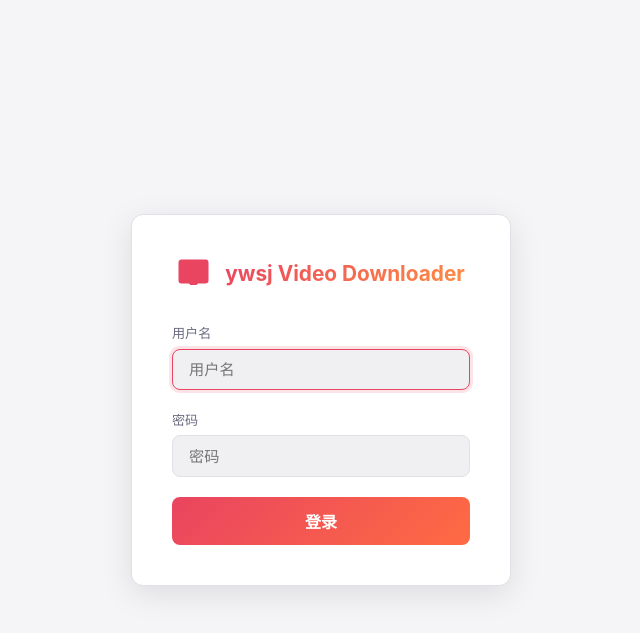
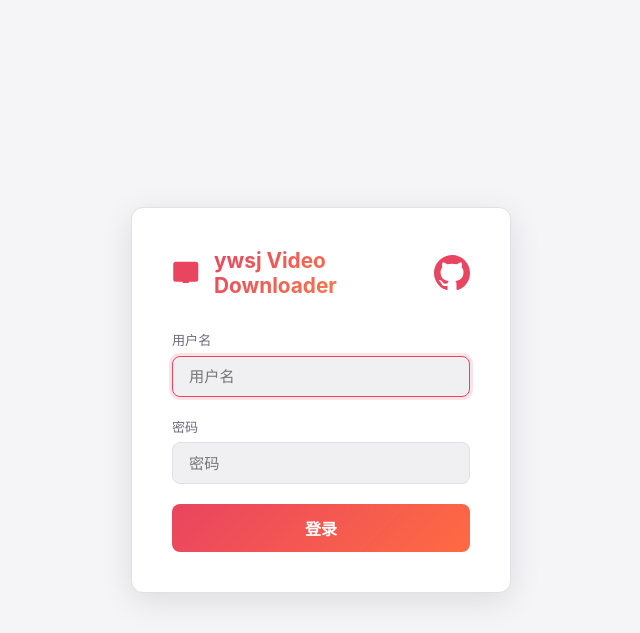
Before and after one commit to yyzq-cf/video-downloader, a Flask app: page / in a window 1280 px wide. Shown: the top 633 px of the page, without its empty margins (319-959 px from the left). Run offline with Flask 3, Linux system fonts and the light colour scheme.

Commit message:
feat: 页面添加GitHub图标链接, 点击跳转项目仓库
- 登录页标题旁加GitHub图标
- 主界面header加GitHub图标(主题切换按钮左侧)
- 点击新标签页打开 github.com/yyzq-cf/video-downloader

```diff
--- a/templates/index.html
+++ b/templates/index.html
@@ -180,6 +180,14 @@
             gap: 0.3rem;
         }
         .btn-icon-header:hover { color: var(--text-primary); border-color: var(--accent); }
+        .github-link {
+            display: flex;
+            align-items: center;
+            color: var(--text-secondary);
+            transition: color 0.2s;
+        }
+        .github-link:hover { color: var(--accent); }
+        .github-link svg { width: 22px; height: 22px; fill: currentColor; }
 
         /* === Main === */
         .container { max-width: 900px; margin: 0 auto; padding: 2rem 1rem; }
@@ -497,6 +505,9 @@
         <div class="logo">
             <svg viewBox="0 0 24 24"><path d="M21 3H3c-1.11 0-2 .89-2 2v12a2 2 0 002 2h5l1 1h4l1-1h5a2 2 0 002-2V5a2 2 0 00-2-2zm-8 13v-3h4l-4-5v3H9l4 5z"/></svg>
             <h1>ywsj Video Downloader</h1>
+            <a href="https://github.com/yyzq-cf/video-downloader" target="_blank" class="github-link" title="GitHub 项目地址" style="margin-left:0.5rem;">
+                <svg viewBox="0 0 24 24"><path d="M12 0C5.37 0 0 5.37 0 12c0 5.31 3.435 9.795 8.205 11.385.6.105.825-.255.825-.57 0-.285-.015-1.23-.015-2.235-3.015.555-3.795-.735-4.035-1.41-.135-.345-.72-1.41-1.23-1.695-.42-.225-1.02-.78-.015-.795.945-.015 1.62.87 1.845 1.23 1.08 1.815 2.805 1.305 3.495.99.105-.78.42-1.305.765-1.605-2.67-.3-5.46-1.335-5.46-5.925 0-1.305.465-2.385 1.23-3.225-.12-.3-.54-1.53.12-3.18 0 0 1.005-.315 3.3 1.23.96-.27 1.98-.405 3-.405s2.04.135 3 .405c2.295-1.56 3.3-1.23 3.3-1.23.66 1.65.24 2.88.12 3.18.765.84 1.23 1.905 1.23 3.225 0 4.605-2.805 5.625-5.475 5.925.435.375.81 1.095.81 2.22 0 1.605-.015 2.895-.015 3.3 0 .315.225.69.825.57A12.02 12.02 0 0024 12c0-6.63-5.37-12-12-12z"/></svg>
+            </a>
         </div>
         <div class="login-error" id="loginError"></div>
         <div class="login-field">
@@ -526,6 +537,9 @@
             </div>
             <div class="user-menu">
                 <span class="user-name" id="userNameDisplay"></span>
+                <a href="https://github.com/yyzq-cf/video-downloader" target="_blank" class="github-link" title="GitHub 项目地址">
+                    <svg viewBox="0 0 24 24"><path d="M12 0C5.37 0 0 5.37 0 12c0 5.31 3.435 9.795 8.205 11.385.6.105.825-.255.825-.57 0-.285-.015-1.23-.015-2.235-3.015.555-3.795-.735-4.035-1.41-.135-.345-.72-1.41-1.23-1.695-.42-.225-1.02-.78-.015-.795.945-.015 1.62.87 1.845 1.23 1.08 1.815 2.805 1.305 3.495.99.105-.78.42-1.305.765-1.605-2.67-.3-5.46-1.335-5.46-5.925 0-1.305.465-2.385 1.23-3.225-.12-.3-.54-1.53.12-3.18 0 0 1.005-.315 3.3 1.23.96-.27 1.98-.405 3-.405s2.04.135 3 .405c2.295-1.56 3.3-1.23 3.3-1.23.66 1.65.24 2.88.12 3.18.765.84 1.23 1.905 1.23 3.225 0 4.605-2.805 5.625-5.475 5.925.435.375.81 1.095.81 2.22 0 1.605-.015 2.895-.015 3.3 0 .315.225.69.825.57A12.02 12.02 0 0024 12c0-6.63-5.37-12-12-12z"/></svg>
+                </a>
                 <button class="btn-icon-header" onclick="toggleTheme()" id="themeToggle" title="切换主题">🌙</button>
                 <button class="btn-icon-header" onclick="showAccountModal()">⚙ 账户</button>
             </div>
```
